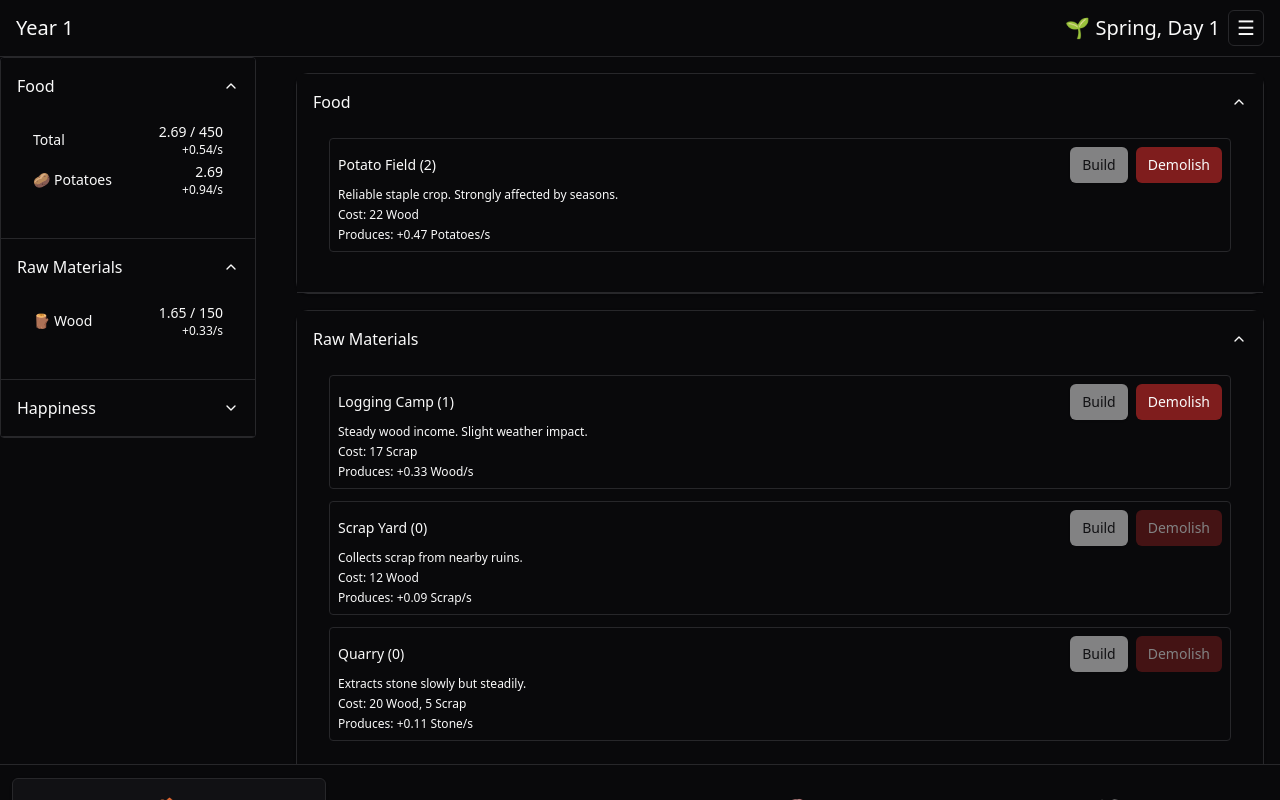
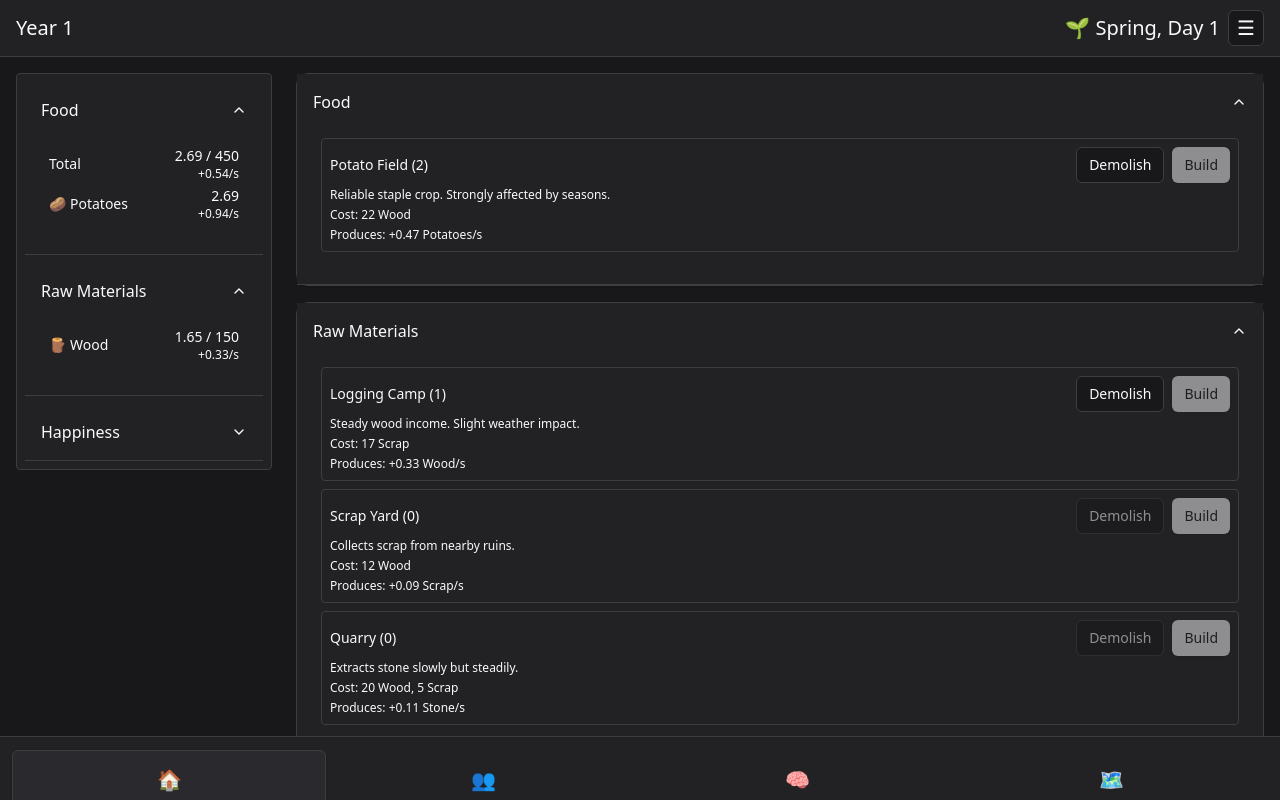
Before and after one commit to mikisz/apocalypse-idle, a React (Vite) app: page / in a window 1280 px wide. Shown: the top 800 px of the page. Built offline with nearby package versions, Linux system fonts and the light colour scheme.

Commit message:
Improve UI contrast and layout

```diff
--- a/src/components/Accordion.jsx
+++ b/src/components/Accordion.jsx
@@ -29,7 +29,7 @@ export default function GameAccordion({
           {action && <div className="ml-2">{action}</div>}
         </AccordionPrimitive.Header>
         <AccordionContent>
-          <div className="px-4 pb-4 pt-2 space-y-3">{children}</div>
+          <div className="p-2 space-y-2">{children}</div>
         </AccordionContent>
       </AccordionItem>
     </Accordion>
--- a/src/components/BottomDock.jsx
+++ b/src/components/BottomDock.jsx
@@ -18,7 +18,7 @@ export default function BottomDock() {
       onValueChange={setActiveTab}
       className="fixed bottom-0 left-0 right-0 z-50 bg-card shadow-lg"
     >
-      <TabsList className="w-full grid grid-cols-4 rounded-none border-t bg-card p-3">
+      <TabsList className="w-full grid grid-cols-4 rounded-none border-t bg-card p-3 h-16">
         {tabs.map((t) => (
           <TabsTrigger
             key={t.id}
--- a/src/components/BuildingRow.jsx
+++ b/src/components/BuildingRow.jsx
@@ -101,6 +101,14 @@ export default function BuildingRow({ building, completedResearch }) {
           )}
         </div>
         <div className="space-x-2">
+          <Button
+            variant="outline"
+            size="sm"
+            onClick={demolish}
+            disabled={count <= 0}
+          >
+            Demolish
+          </Button>
           {buildTooltip ? (
             <Tooltip>
               <TooltipTrigger asChild>
@@ -123,14 +131,6 @@ export default function BuildingRow({ building, completedResearch }) {
               Build
             </Button>
           )}
-          <Button
-            variant="destructive"
-            size="sm"
-            onClick={demolish}
-            disabled={count <= 0}
-          >
-            Demolish
-          </Button>
         </div>
       </div>
       <div className="text-xs muted-foreground space-y-1">
--- a/src/components/ResourceSidebar.jsx
+++ b/src/components/ResourceSidebar.jsx
@@ -13,7 +13,7 @@ export default function ResourceSidebar() {
   const { sections, settlersInfo, happinessInfo } = useResourceSections(state);
 
   return (
-    <div className="border border-border rounded overflow-hidden bg-card">
+    <div className="border border-border rounded overflow-hidden bg-card p-2 space-y-2">
       {sections.map((g) =>
         g.settlers ? (
           <SettlerSection key={g.title} title={g.title} info={settlersInfo} />
--- a/src/index.css
+++ b/src/index.css
@@ -4,7 +4,7 @@
 
 @layer base {
   :root {
-    --background: 0 0% 100%;
+    --background: 0 0% 96%;
     --foreground: 240 10% 3.9%;
     --card: 0 0% 100%;
     --card-foreground: 240 10% 3.9%;
@@ -27,25 +27,25 @@
   }
 
   .dark {
-    --background: 240 10% 3.9%;
+    --background: 240 5% 10%;
     --foreground: 0 0% 98%;
-    --card: 240 10% 3.9%;
+    --card: 240 5% 14%;
     --card-foreground: 0 0% 98%;
-    --popover: 240 10% 3.9%;
+    --popover: 240 5% 12%;
     --popover-foreground: 0 0% 98%;
     --primary: 0 0% 98%;
     --primary-foreground: 240 5.9% 10%;
-    --secondary: 240 3.7% 15.9%;
+    --secondary: 240 4% 20%;
     --secondary-foreground: 0 0% 98%;
-    --muted: 240 3.7% 15.9%;
-    --muted-foreground: 240 5% 64.9%;
-    --accent: 240 3.7% 15.9%;
+    --muted: 240 4% 20%;
+    --muted-foreground: 240 5% 70%;
+    --accent: 240 4% 20%;
     --accent-foreground: 0 0% 98%;
-    --destructive: 0 62.8% 30.6%;
+    --destructive: 0 62.8% 40%;
     --destructive-foreground: 0 0% 98%;
-    --border: 240 3.7% 15.9%;
-    --input: 240 3.7% 15.9%;
-    --ring: 240 4.9% 83.9%;
+    --border: 240 4% 25%;
+    --input: 240 4% 25%;
+    --ring: 240 5% 70%;
   }
 
   html,
--- a/src/views/BaseView.jsx
+++ b/src/views/BaseView.jsx
@@ -13,11 +13,11 @@ export default function BaseView() {
     useBuildingGroups();
 
   return (
-    <div className="h-full flex flex-col md:flex-row md:space-x-6 overflow-y-auto md:overflow-hidden">
+    <div className="h-full flex flex-col md:flex-row md:space-x-6 overflow-y-auto md:overflow-hidden p-4">
       <div className="pb-24 md:w-64 md:flex-shrink-0">
         <ResourceSidebar />
       </div>
-      <div className="flex-1 p-4 space-y-6 pb-24 md:overflow-y-auto">
+      <div className="flex-1 space-y-6 pb-24 md:overflow-y-auto">
         <CandidateBox />
         <ProductionSection
           productionGroups={productionGroups}
--- a/src/views/PopulationView.jsx
+++ b/src/views/PopulationView.jsx
@@ -42,7 +42,7 @@ export default function PopulationView() {
       <div className="grid grid-cols-2 gap-4 sm:grid-cols-3">
         <Card className="text-center">
           <CardHeader className="p-0">
-            <CardTitle className="text-sm font-normal text-muted">
+            <CardTitle className="text-sm font-normal text-muted-foreground">
               Settlers
             </CardTitle>
           </CardHeader>
@@ -53,7 +53,7 @@ export default function PopulationView() {
         {Object.entries(BONUS_LABELS).map(([role, label]) => (
           <Card key={role} className="text-center">
             <CardHeader className="p-0">
-              <CardTitle className="text-sm font-normal text-muted">
+              <CardTitle className="text-sm font-normal text-muted-foreground">
                 {label} bonus
               </CardTitle>
             </CardHeader>
@@ -102,7 +102,7 @@ export default function PopulationView() {
                 </CardTitle>
               </CardHeader>
               <CardContent className="space-y-2">
-                <div className="flex flex-wrap items-center gap-2 text-sm text-muted">
+                <div className="flex flex-wrap items-center gap-2 text-sm text-muted-foreground">
                   <span
                     className={`px-2 py-0.5 rounded text-xs text-white ${
                       s.sex === 'M' ? 'bg-blue-700' : 'bg-pink-700'
@@ -157,7 +157,7 @@ export default function PopulationView() {
           );
         })
       ) : (
-        <div className="text-center text-muted">No survivors</div>
+        <div className="text-center text-muted-foreground">No survivors</div>
       )}
     </div>
   );
--- a/src/views/research/ResearchNode.jsx
+++ b/src/views/research/ResearchNode.jsx
@@ -1,4 +1,5 @@
 import React, { forwardRef } from 'react';
+import { Check } from 'lucide-react';
 import { RESEARCH_MAP } from '../../data/research.js';
 import { RESOURCES } from '../../data/resources.js';
 import { BUILDING_MAP } from '../../data/buildings.js';
@@ -70,7 +71,7 @@ const ResearchNode = forwardRef(({ node, status, reasons, onStart }, ref) => {
       <TooltipTrigger asChild>
         <div
           ref={ref}
-          className={`relative w-64 p-3 border rounded bg-card/50 text-sm flex flex-col gap-1 ${
+          className={`relative w-64 p-3 border rounded bg-card text-sm flex flex-col gap-1 ${
             status === 'completed'
               ? 'opacity-80 border-green-600'
               : status === 'inProgress'
@@ -81,12 +82,12 @@ const ResearchNode = forwardRef(({ node, status, reasons, onStart }, ref) => {
           }`}
         >
           <div className="font-semibold text-base">{node.name}</div>
-          <div className="text-muted">{node.shortDesc}</div>
+          <div className="text-muted-foreground">{node.shortDesc}</div>
           <div className="flex items-center gap-1">
             <span>{RESOURCES.science.icon}</span>
             <span>{formatAmount(cost)}</span>
           </div>
-          <div className="text-xs text-muted">
+          <div className="text-xs text-muted-foreground">
             Research time: {formatTime(node.timeSec)}
           </div>
           {status === 'available' && (
@@ -126,7 +127,9 @@ const ResearchNode = forwardRef(({ node, status, reasons, onStart }, ref) => {
             </div>
           )}
           {status === 'completed' && (
-            <span className="absolute top-1 right-1 text-green-500">✔</span>
+            <span className="absolute top-1 right-1 text-green-500">
+              <Check className="w-4 h-4" />
+            </span>
           )}
         </div>
       </TooltipTrigger>
```
